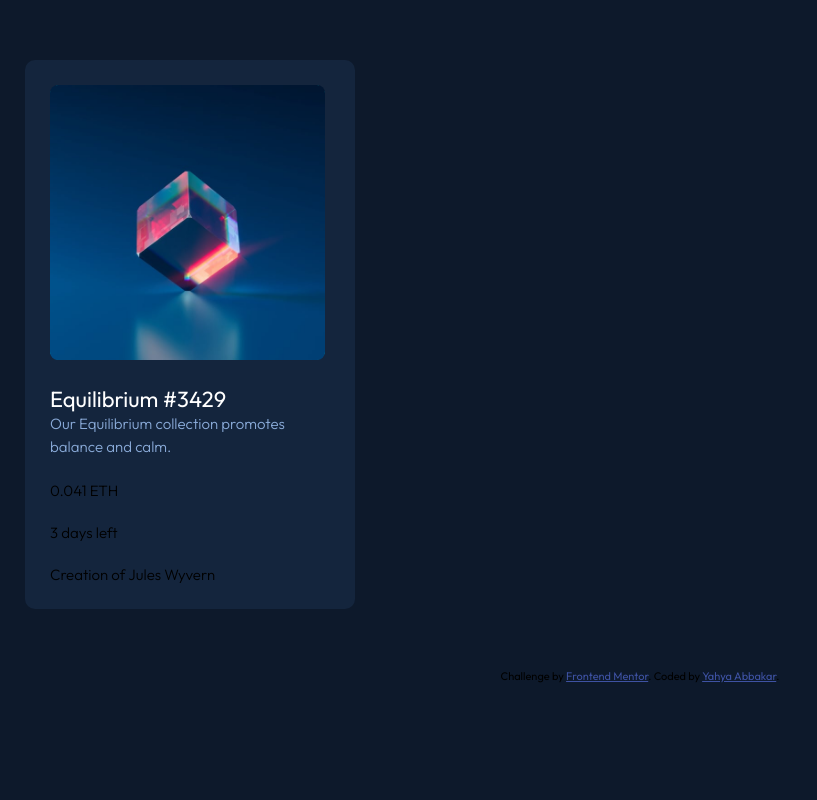
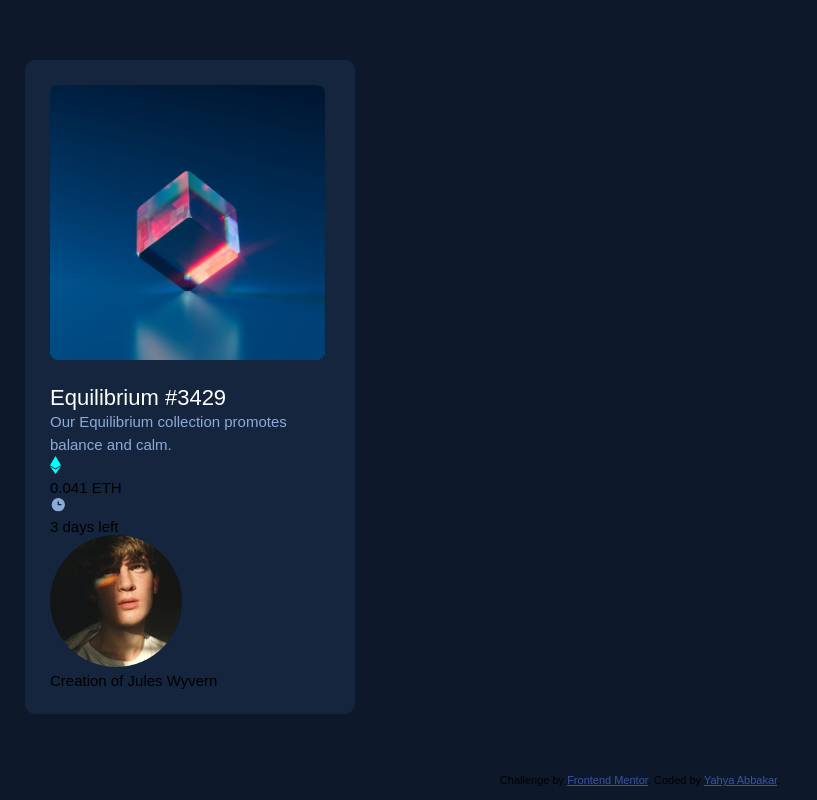
Before and after one commit to Yahyaabbakar92/nft_preview_card_component, a plain HTML site: page index.html in a window 1280 px wide. Shown: the whole page, without its empty margins (0-817 px from the left). Drawn offline with Linux system fonts and the light colour scheme.

Commit message:
Added the necessary tags in the HTML file

```diff
--- a/index.html
+++ b/index.html
@@ -12,12 +12,6 @@
       href="imgs/favicon-32x32.png"
     />
     <link rel="stylesheet" href="style.css" />
-    <link rel="preconnect" href="https://fonts.googleapis.com" />
-    <link rel="preconnect" href="https://fonts.gstatic.com" crossorigin />
-    <link
-      href="https://fonts.googleapis.com/css2?family=Outfit:wght@300;400;600&display=swap"
-      rel="stylesheet"
-    />
 
     <title>Frontend Mentor | NFT preview card component</title>
 
@@ -30,6 +24,7 @@
       .attribution a {
         color: hsl(228, 45%, 44%);
       }
+      @import url("https://fonts.googleapis.com/css2?family=Outfit:wght@300;400;600&display=swap");
     </style>
   </head>
   <body>
@@ -48,17 +43,20 @@
         </p>
         <div class="box1">
           <div class="ethereum">
-            <img src="" alt="" class="iconethereum" />
+            <img
+              src="imgs/icon-ethereum.svg"
+              alt="ethereum icon"
+              class="iconethereum"
+            />
             <p>0.041 ETH</p>
           </div>
           <div class="time">
-            <img src="" alt="" class="iconclock" />
-
+            <img src="imgs/icon-clock.svg" alt="clock icon" class="iconclock" />
             <p>3 days left</p>
           </div>
         </div>
         <div class="box2">
-          <img src="" alt="" class="avatar" />
+          <img src="imgs/image-avatar.png" alt="profile picture" class="avatar" />
           <p>Creation of <span>Jules Wyvern</span></p>
         </div>
       </div>
```
